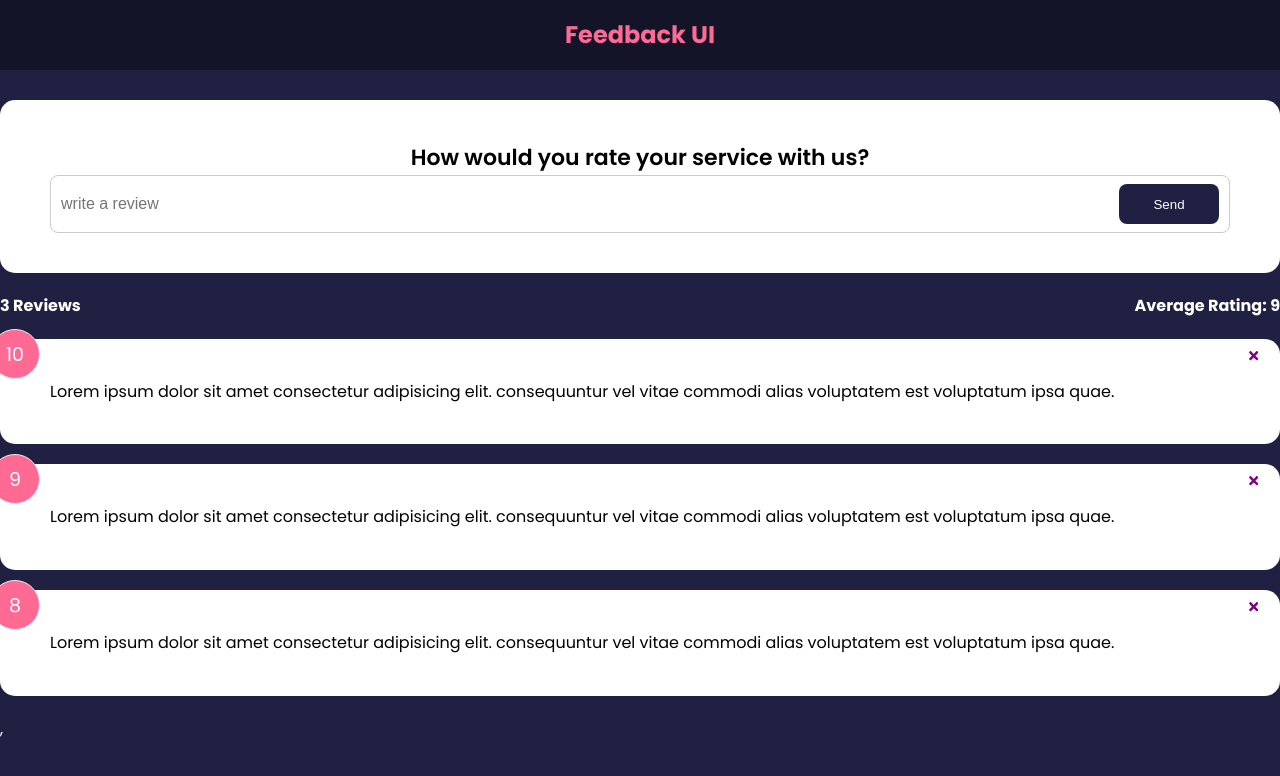
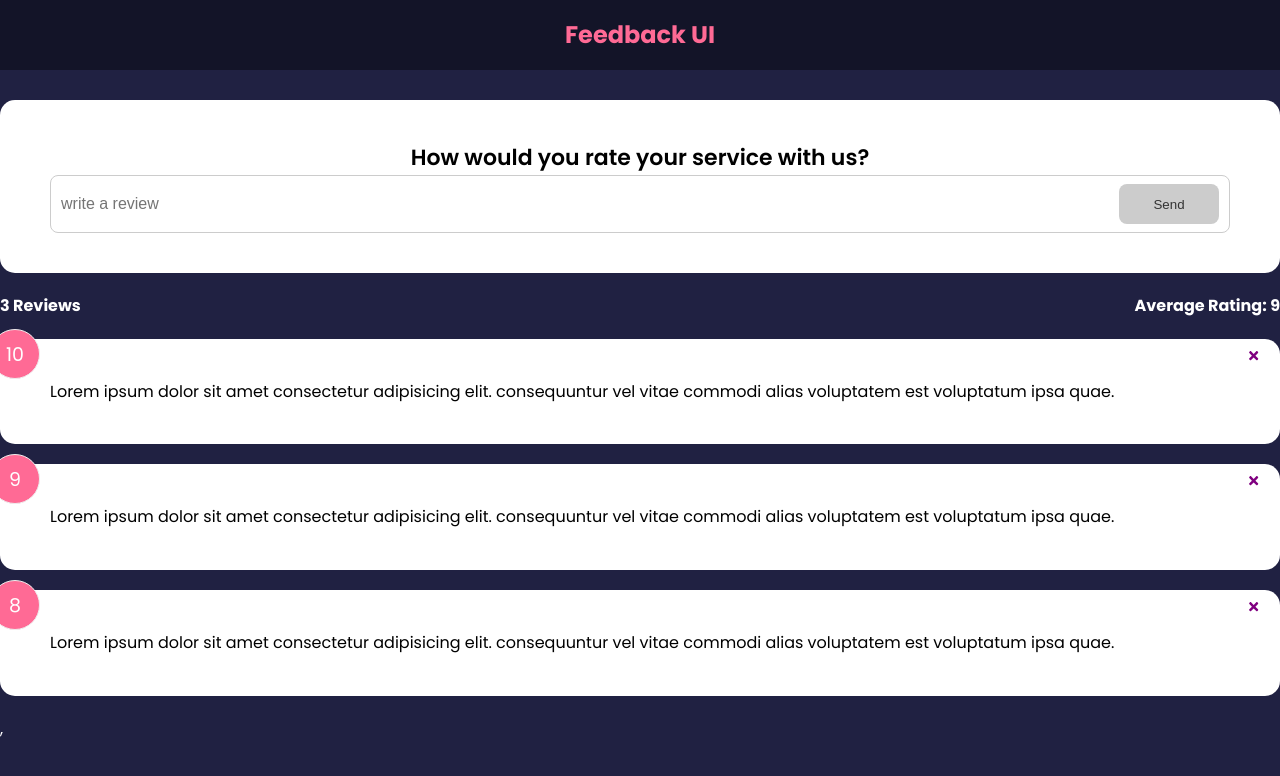
Before and after one commit to ss12932/feedback-react-project, a React (Create React App) app: page / in a window 1280 px wide. Shown: the top 776 px of the page. Built offline with nearby package versions, Linux system fonts and the light colour scheme.

Commit message:
added real time validation

```diff
--- a/src/components/FeedbackForm.jsx
+++ b/src/components/FeedbackForm.jsx
@@ -4,7 +4,19 @@
 
 function FeedbackForm() {
   const [text, setText] = useState('');
+  const [btnDisabled, setbtnDisabled] = useState(true);
+  const [message, setMessage] = useState('');
   const handleTextChange = (e) => {
+    if (text === '') {
+      setbtnDisabled(true);
+      setMessage(null);
+    } else if (text !== '' && text.trim().length <= 10) {
+      setbtnDisabled(true);
+      setMessage('Text must be at least 10 characters');
+    } else {
+      setMessage(null);
+      setbtnDisabled(false);
+    }
     setText(e.target.value);
   };
   return (
@@ -19,8 +31,11 @@
             placeholder='write a review'
             value={text}
           />
-          <Button type='submit'>Send</Button>
+          <Button type='submit' isDisabled={btnDisabled}>
+            Send
+          </Button>
         </div>
+        {message && <div className='message'>{message}</div>}
       </form>
     </Card>
   );
```
